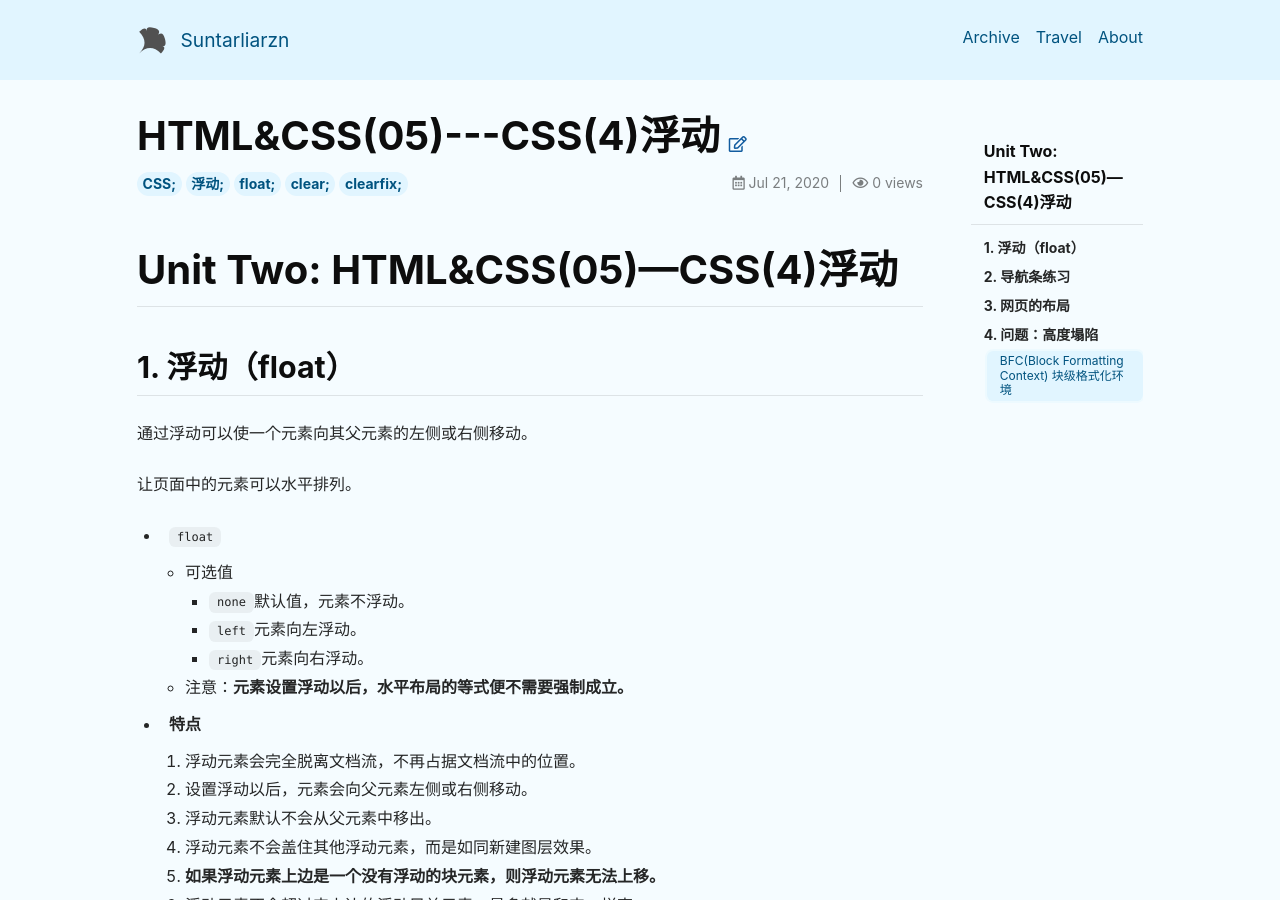
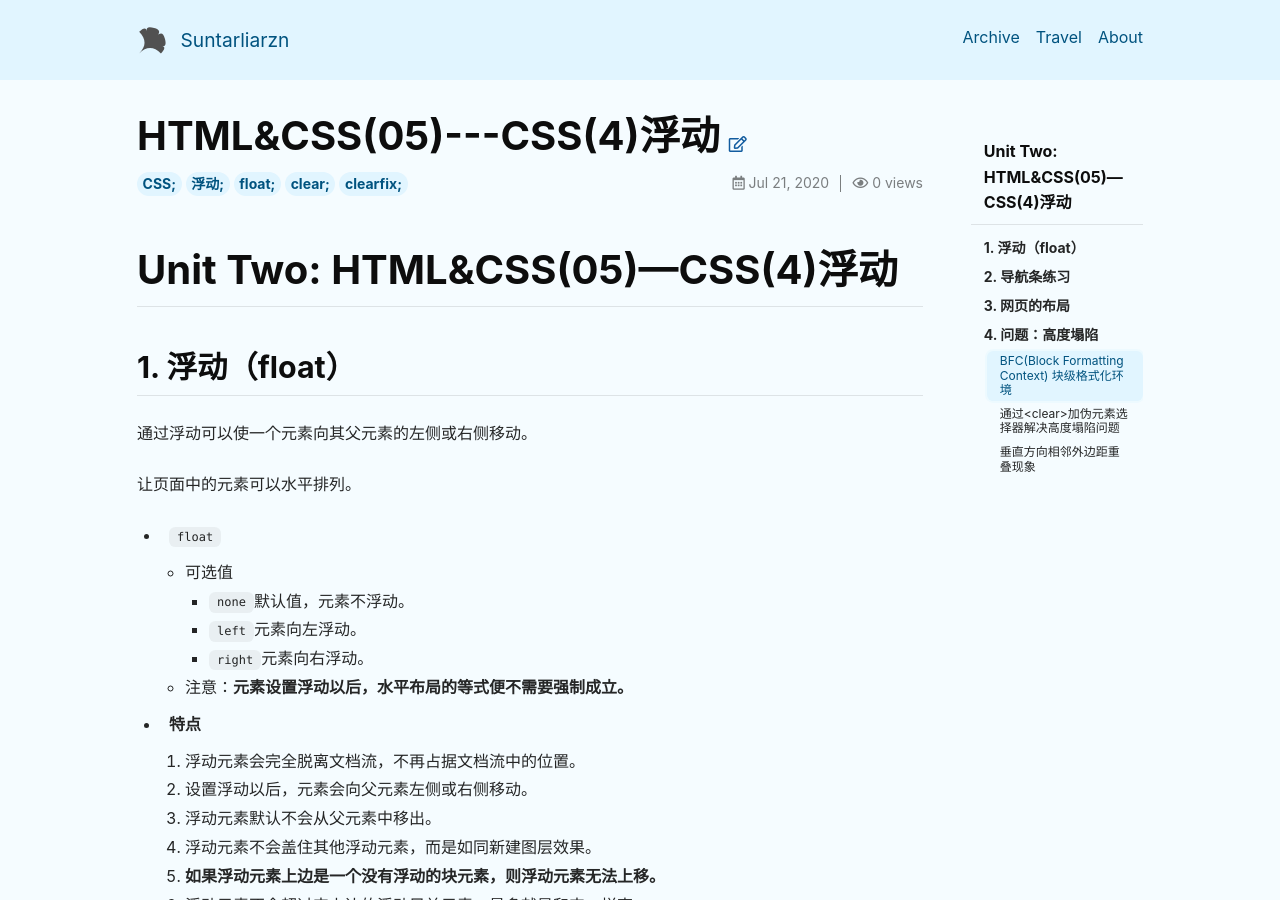
Before and after one commit to suntarliarzn/suntarliarzn.github.io, a Jekyll site: the page built from _posts/2020-07-21-HTML&CSS(05)-CSS(4).md, in a window 1280 px wide and 900 px high. Built offline with Jekyll 4.4.1, drawn with Linux system fonts in a browser that asks for light colours; nearby versions of some CDN libraries; comment, search, counter and statistics services are not loaded.

Commit message:
Update 2020-07-21-HTML&CSS(05)-CSS(4).md

````diff
--- a/_posts/2020-07-21-HTML&CSS(05)-CSS(4).md
+++ b/_posts/2020-07-21-HTML&CSS(05)-CSS(4).md
@@ -278,7 +278,7 @@ webkitallowfullscreen="true" mozallowfullscreen="true" width="600px" height="800
   - 原理
     - 设置清除浮动以后，浏览器会自动为元素添加一个上外边距，以使其位置不受其他元素的影响。
 
-- **通过`<clear>`加伪元素选择器解决高度塌陷问题**
+- ### **通过`<clear>`加伪元素选择器解决高度塌陷问题**
 
   ```html
   <!DOCTYPE html>
@@ -325,7 +325,7 @@ webkitallowfullscreen="true" mozallowfullscreen="true" width="600px" height="800
   </html>
   ```
 
-- **垂直方向相邻外边距重叠现象**
+- ### **垂直方向相邻外边距重叠现象**
 
   - 利用`<display:table>`+伪元素选择器
 
````
